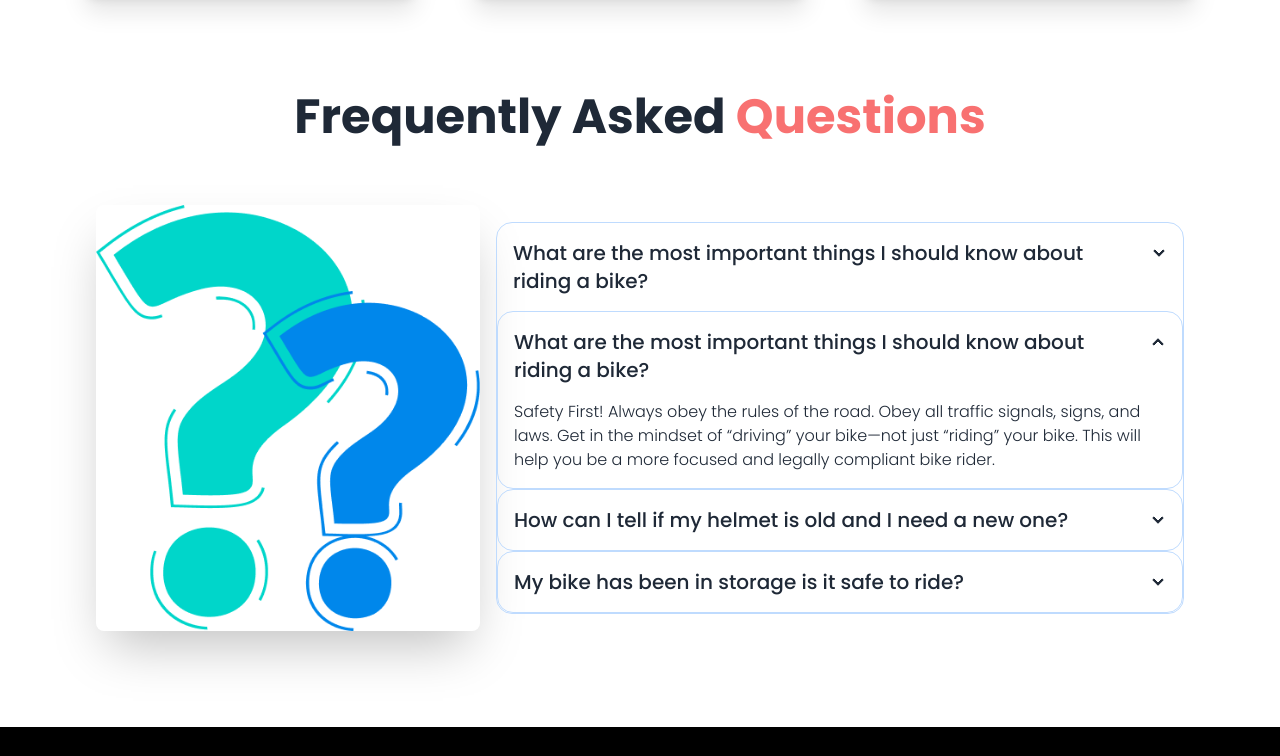
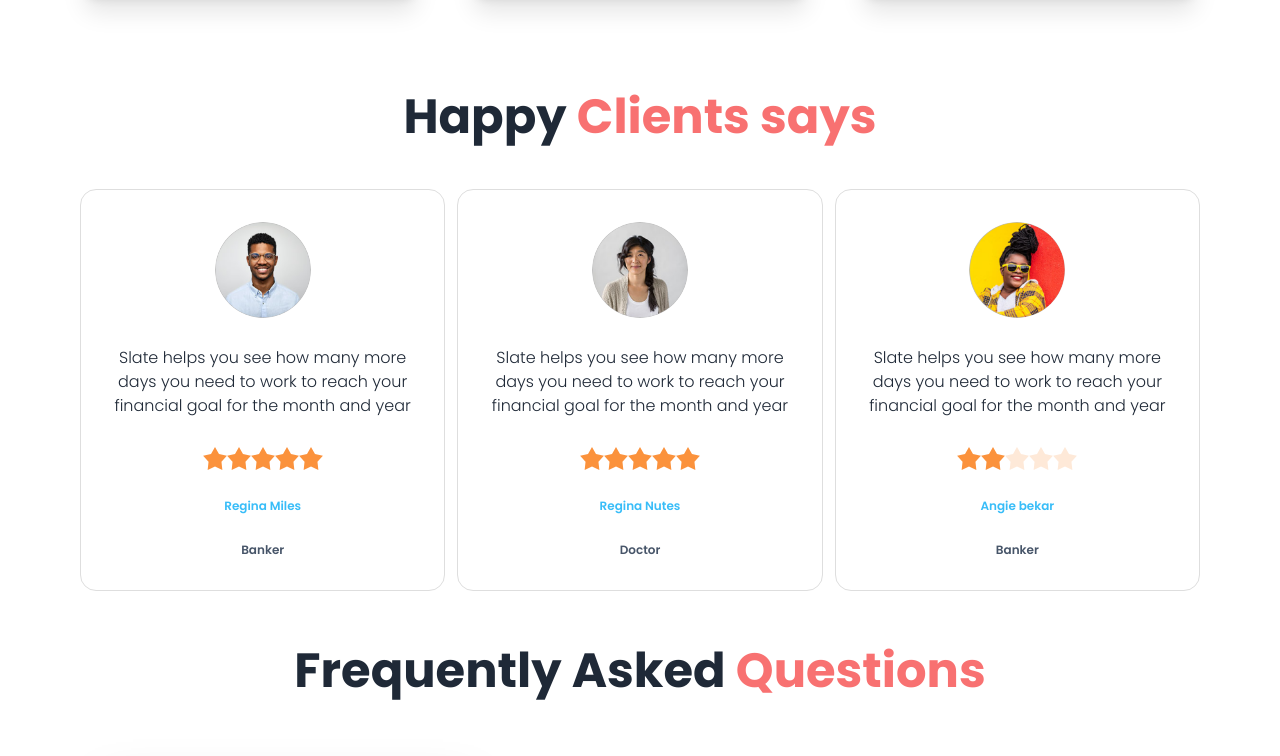
Before and after one commit to sufianminhaz/biker-zone-resources, a plain HTML site: page index.html in a window 1280 px wide. Shown: the part 1273-2029 px from the top of the page. Drawn offline with nearby package versions, Linux system fonts and the light colour scheme.

Commit message:
finaly completed my projects

```diff
--- a/index.html
+++ b/index.html
@@ -96,8 +96,8 @@
              </div>
 
           <div class="absolute left-5 right-5 top-1/2 flex -translate-y-1/2 transform justify-between">
-            <a href="#slide3" class="btn btn-circle">❮</a>
-            <a href="#slide2" class="btn btn-circle">❯</a>
+            <a href="#slide3" class="btn btn-circle">></a>
+            <a href="#slide2" class="btn btn-circle"><</a>
           </div>
         </div>
                 <!-- slide 2-->
@@ -120,7 +120,7 @@
                       </div>
 
                    <div class="absolute left-5 right-5 top-1/2 flex -translate-y-1/2 transform justify-between">
-                     <a href="#slide1" class="btn btn-circle">❮</a>
+                     <a href="#slide1" class="btn btn-circle">></a>
                      <a href="#slide3" class="btn btn-circle">❯</a>
                    </div>
                  </div>
@@ -144,7 +144,7 @@
               </div>
 
            <div class="absolute left-5 right-5 top-1/2 flex -translate-y-1/2 transform justify-between">
-             <a href="#slide2" class="btn btn-circle">❮</a>
+             <a href="#slide2" class="btn btn-circle">></a>
              <a href="#slide1" class="btn btn-circle">❯</a>
            </div>
          </div>
@@ -214,6 +214,108 @@
 
          <!-- ratting section -->
           <section>
+            <h2 class="text-5xl font-bold text-center mb-12">Happy <span class="text-red-400">Clients says</span></h2>
+            <!-- reating start -->
+           <div class=" lg:grid grid-cols-3 md:grid grid-cols-2 gap-3 mb-14">
+            <div class="space-y-6" >
+              <!-- card-1 -->
+
+            <div class="card bg-base-100 border border-[#DEDEDE] 2px">
+                <div class="card-body">
+                  <div class="avatar justify-center">
+                    <div class="ring-primary ring-offset-base-100 w-24 rounded-full  ">
+                      <img  src="images/others/user-1.png" />
+                    </div>
+                  </div>
+                  <p class="text-base font-light text-center pt-5">Slate helps you see how
+                    many more days you need
+                    to work to reach your financial
+                    goal for the month and year</p>
+                    <div class="rating justify-center pt-5">
+                      <input type="radio" name="rating-2" class="mask mask-star-2 bg-orange-400" />
+                      <input
+                        type="radio"
+                        name="rating-2"
+                        class="mask mask-star-2 bg-orange-400"
+                        checked="checked" />
+                      <input type="radio" name="rating-2" class="mask mask-star-2 bg-orange-400" />
+                      <input type="radio" name="rating-2" class="mask mask-star-2 bg-orange-400" />
+                      <input type="radio" name="rating-2" class="mask mask-star-2 bg-orange-400" />
+                    </div>
+                  <p class="font-semibold text-xs text-sky-400 text-center pt-5">Regina Miles</p>
+                  <p class="font-semibold text-xs text-slate-600 text-center pt-5">Banker</p>
+                </div>
+              </div>
+
+              </div>
+              <div class="space-y-6" >
+                <!-- card-2 -->
+
+              <div class="card bg-base-100  border border-[#DEDEDE] 2px">
+                  <div class="card-body">
+                    <div class="avatar justify-center">
+                      <div class="ring-primary ring-offset-base-100 w-24 rounded-full  ">
+                        <img  src="images/others/user-2.png" />
+                      </div>
+                    </div>
+                    <p class="text-base font-light text-center pt-5">Slate helps you see how
+                      many more days you need
+                      to work to reach your financial
+                      goal for the month and year</p>
+                      <div class="rating justify-center pt-5">
+                        <input type="radio" name="rating-2" class="mask mask-star-2 bg-orange-400" />
+                        <input
+                          type="radio"
+                          name="rating-2"
+                          class="mask mask-star-2 bg-orange-400"
+                          checked="checked" />
+                        <input type="radio" name="rating-2" class="mask mask-star-2 bg-orange-400" />
+                        <input type="radio" name="rating-2" class="mask mask-star-2 bg-orange-400" />
+                        <input type="radio" name="rating-2" class="mask mask-star-2 bg-orange-400" />
+                      </div>
+                    <p class="font-semibold text-xs text-sky-400 text-center pt-5">Regina Nutes</p>
+                    <p class="font-semibold text-xs text-slate-600 text-center pt-5">Doctor</p>
+                  </div>
+                </div>
+
+                </div>
+                <div class="space-y-6" >
+                  <!-- card-3 -->
+
+                <div class="card bg-base-100 border border-[#DEDEDE] 2px">
+                    <div class="card-body">
+                      <div class="avatar justify-center">
+                        <div class="ring-primary ring-offset-base-100 w-24 rounded-full  ">
+                          <img  src="images/others/user-3.png" />
+                        </div>
+                      </div>
+                      <p class="text-base font-light text-center pt-5">Slate helps you see how
+                        many more days you need
+                        to work to reach your financial
+                        goal for the month and year</p>
+                        <div class="rating justify-center pt-5">
+                          <input type="radio" name="rating-2" class="mask mask-star-2 bg-orange-400" />
+                          <input
+                            type="radio"
+                            name="rating-2"
+                            class="mask mask-star-2 bg-orange-400"
+                            checked="checked" />
+                          <input type="radio" name="rating-2" class="mask mask-star-2 bg-orange-400" />
+                          <input type="radio" name="rating-2" class="mask mask-star-2 bg-orange-400" />
+                          <input type="radio" name="rating-2" class="mask mask-star-2 bg-orange-400" />
+                        </div>
+                      <p class="font-semibold text-xs text-sky-400 text-center pt-5">Angie bekar</p>
+                      <p class="font-semibold text-xs text-slate-600 text-center pt-5">Banker</p>
+                    </div>
+                  </div>
+
+                  </div>
+
+
+           </div>
+
+
+
 
           </section>
 
```
